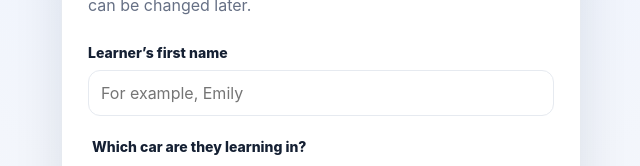
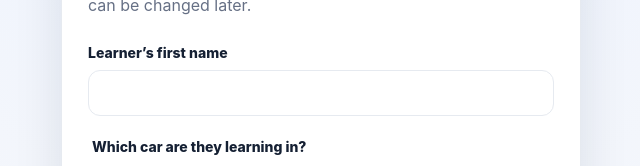
Before and after one commit to Jxckmck/jacktrack, a React (Vite) app: page / in a window 1280 px wide. Shown: the part 240-406 px from the top of the page, without its empty margins (319-959 px from the left). Built offline with nearby package versions, Linux system fonts and the light colour scheme.

Commit message:
Remove personal setup references

```diff
--- a/src/LearnerSetup.tsx
+++ b/src/LearnerSetup.tsx
@@ -8,9 +8,11 @@ import type {
   TransmissionType,
 } from './learnerProfile'
 
+
 type LearnerSetupProps = {
   onComplete: (profile: LearnerProfile) => void
 }
+
 
 function LearnerSetup({
   onComplete,
@@ -22,7 +24,9 @@ function LearnerSetup({
     useState<AvatarChoice>('initial')
   const [errorMessage, setErrorMessage] = useState('')
 
+
   const cleanedName = name.trim()
+
 
   const finishSetup = () => {
     if (!cleanedName) {
@@ -32,6 +36,7 @@ function LearnerSetup({
       return
     }
 
+
     onComplete({
       name: cleanedName,
       transmission,
@@ -40,26 +45,32 @@ function LearnerSetup({
     })
   }
 
+
   return (
     <main className="setup-screen">
       <section className="setup-panel">
         <div className="setup-logo">JT</div>
 
+
         <p className="section-label">
           Welcome to JackTrack
         </p>
 
+
         <h1>Set up the learner</h1>
+
 
         <p className="setup-introduction">
           Create a learner profile. These details stay on this
           device and can be changed later.
         </p>
 
+
         <div className="setup-field">
           <label htmlFor="learner-name">
             Learner’s first name
           </label>
+
 
           <input
             id="learner-name"
@@ -68,7 +79,6 @@ function LearnerSetup({
             value={name}
             maxLength={40}
             autoComplete="given-name"
-            placeholder="For example, Emily"
             onChange={(event) => {
               setName(event.target.value)
               setErrorMessage('')
@@ -76,10 +86,12 @@ function LearnerSetup({
           />
         </div>
 
+
         <fieldset className="setup-field setup-options">
           <legend>
             Which car are they learning in?
           </legend>
+
 
           <label
             className={
@@ -98,14 +110,17 @@ function LearnerSetup({
               }
             />
 
+
             <span>
               <strong>Automatic</strong>
+
 
               <small>
                 No clutch pedal or manual gear changes
               </small>
             </span>
           </label>
+
 
           <label
             className={
@@ -124,8 +139,10 @@ function LearnerSetup({
               }
             />
 
+
             <span>
               <strong>Manual</strong>
+
 
               <small>
                 Includes clutch control and gear changes
@@ -134,6 +151,7 @@ function LearnerSetup({
           </label>
         </fieldset>
 
+
         <fieldset className="setup-field avatar-options">
           <legend>
             Choose an avatar{' '}
@@ -141,6 +159,7 @@ function LearnerSetup({
               Optional
             </span>
           </legend>
+
 
           <div className="avatar-choice-grid">
             {avatarChoices.map((choice) => (
@@ -162,6 +181,7 @@ function LearnerSetup({
                   }
                 />
 
+
                 <span className="avatar-choice-symbol">
                   <AvatarIcon
                     avatar={choice.value}
@@ -169,6 +189,7 @@ function LearnerSetup({
                     className="avatar-svg"
                   />
                 </span>
+
 
                 <span className="avatar-choice-label">
                   {choice.label}
@@ -178,11 +199,13 @@ function LearnerSetup({
           </div>
         </fieldset>
 
+
         {errorMessage && (
           <p className="setup-error" role="alert">
             {errorMessage}
           </p>
         )}
+
 
         <button
           className="start-button"
@@ -194,8 +217,10 @@ function LearnerSetup({
             <small>Create the learner profile</small>
           </span>
 
+
           <span>›</span>
         </button>
+
 
         <p className="setup-privacy">
           Progress, lessons and GPS routes are stored locally
@@ -206,4 +231,5 @@ function LearnerSetup({
   )
 }
 
+
 export default LearnerSetup
--- a/src/main.tsx
+++ b/src/main.tsx
@@ -10,35 +10,43 @@ import {
 } from './learnerProfile'
 import type { LearnerProfile } from './learnerProfile'
 
+
 function JackTrackRoot() {
   const [profile, setProfile] =
     useState<LearnerProfile | null>(() => {
       const savedProfile = loadLearnerProfile()
 
+
       if (savedProfile) {
         return savedProfile
       }
 
+
       /*
-       * Older JackTrack installations were originally made
-       * specifically for Emily. Existing lesson or progress data
-       * is therefore migrated to an Emily profile automatically.
+       * Older JackTrack installations may contain learner data
+       * created before learner profiles were introduced.
+       * Existing data is migrated to a generic profile so it
+       * remains available and the profile can be edited later.
        */
       if (hasExistingLearnerData()) {
         const migratedProfile: LearnerProfile = {
-          name: 'Emily',
+          name: 'Learner',
           transmission: 'Automatic',
           avatar: 'initial',
           createdAt: Date.now(),
         }
 
+
         saveLearnerProfile(migratedProfile)
+
 
         return migratedProfile
       }
 
+
       return null
     })
+
 
   const completeSetup = (
     newProfile: LearnerProfile,
@@ -47,6 +55,7 @@ function JackTrackRoot() {
     setProfile(newProfile)
   }
 
+
   const updateProfile = (
     updatedProfile: LearnerProfile,
   ) => {
@@ -54,11 +63,13 @@ function JackTrackRoot() {
     setProfile(updatedProfile)
   }
 
+
   if (!profile) {
     return (
       <LearnerSetup onComplete={completeSetup} />
     )
   }
+
 
   return (
     <App
@@ -68,6 +79,7 @@ function JackTrackRoot() {
   )
 }
 
+
 createRoot(
   document.getElementById('root')!,
 ).render(
```
